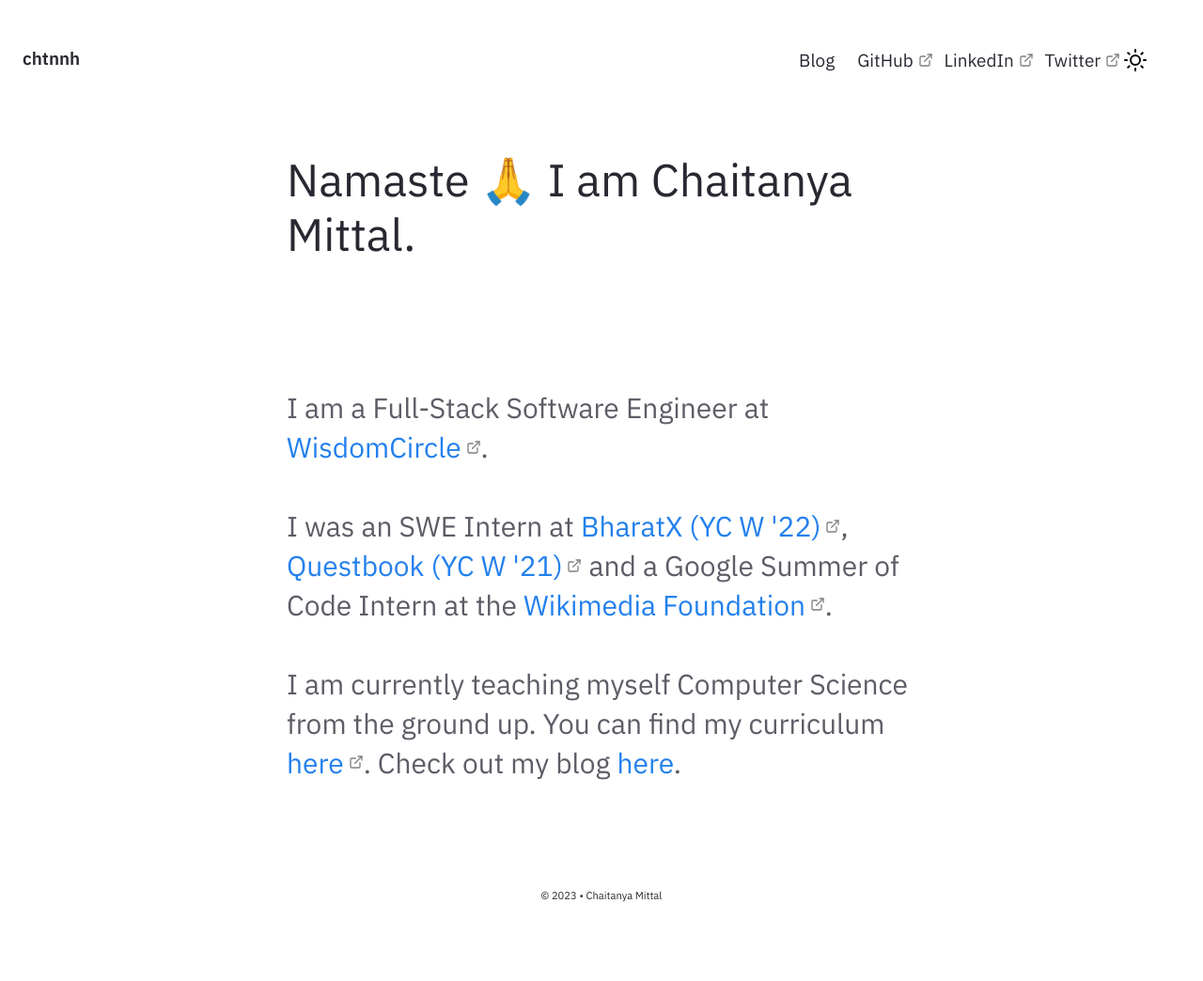
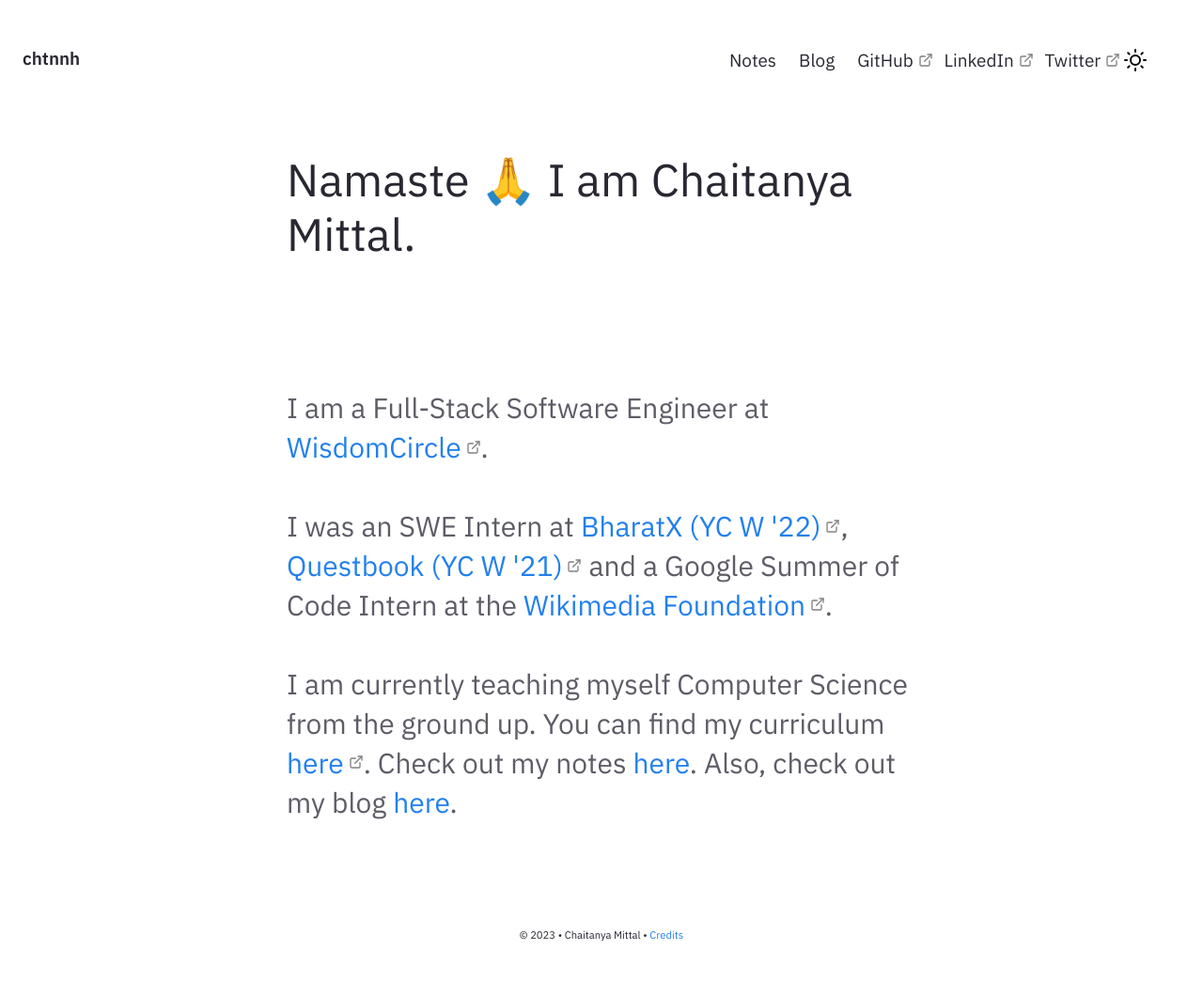
Before and after one commit to chtnnh/old.chtnnh.github.io, a Jekyll site: the page built from pages/index.md, in a window 1280 px wide. Shown: the whole page at 94% size. Built offline with Jekyll 4.4.1, drawn with Linux system fonts in a browser that asks for light colours; before the commit the page ends 1002 px from its top, so only the background shows below that.

Commit message:
feat: rework _includes, update credits

```diff
--- a/_includes/Footer.html
+++ b/_includes/Footer.html
@@ -30,6 +30,6 @@
 
 {%- if site.copyright.msg != nil and site.copyright.msg != empty and site.copyright.msg != null -%}
 <div id="copyright">
-    <p id="copyright-notice">{{site.copyright.year}} • {{site.copyright.msg}}</p>
+    <p id="copyright-notice">{{site.copyright.year}} • {{site.copyright.msg}} • <a href="/credits">Credits</a></p>
 </div>
 {%- endif -%}
--- a/_includes/Homepage.html
+++ b/_includes/Homepage.html
@@ -10,7 +10,7 @@
             I was an SWE Intern at <a href="https://bharatx.tech">BharatX (YC W '22)</a>, <a href="https://questbook.xyz">Questbook (YC W '21)</a> and a Google Summer of Code Intern at the <a href="https://wikimedia.org">Wikimedia Foundation</a>.
             <br />
             <br />
-            I am currently teaching myself Computer Science from the ground up. You can find my curriculum <a href="https://teachyourselfcs.com">here</a>. Check out my blog <a href="{{'/notes' | relative_url}}">here</a>.
+            I am currently teaching myself Computer Science from the ground up. You can find my curriculum <a href="https://teachyourselfcs.com">here</a>. Check out my notes <a href="{{'/notes' | relative_url}}">here</a>. Also, check out my blog <a href="{{'/posts' | relative_url}}">here</a>.
         </h3>
     </div>
 </div>
--- a/_includes/Nav.html
+++ b/_includes/Nav.html
@@ -54,6 +54,9 @@
     <div id="navbarBasicExample" class="navbar-menu">
       <div class="navbar-start">
         <a href="{{'/notes' | relative_url}}" class="navbar-item">
+          Notes
+        </a>
+        <a href="{{'/posts' | relative_url}}" class="navbar-item">
           Blog
         </a>
         <a href="https://github.com/chtnnh" target="_blank" class="navbar-item">
--- a/_layouts/Post.html
+++ b/_layouts/Post.html
@@ -51,7 +51,6 @@
     {%- endif -%}
 
     <title>{{page.title}} - {{site.heading}}</title>
-    <script data-host="https://microanalytics.io" data-dnt="false" src="https://microanalytics.io/js/script.js" id="ZwSg9rf6GA" async defer></script>
     <link rel="canonical" href="{{site.url}}{{page.url}}" />
     <link rel="apple-touch-icon" href="{{ site.baseurl }}/assets/img/profile.png">
     <link rel="icon" href="{{ site.baseurl }}/assets/img/favicon.png" type="image/png" sizes="16x16" />
@@ -59,11 +58,6 @@
     <link href="{{ site.baseurl }}/assets/css/main.css" rel="stylesheet" media="all" class="default" />
     <link href="{{ site.baseurl }}/assets/css/Util.css" rel="stylesheet" media="all" class="default" />
     <link href="{{ site.baseurl }}/assets/css/vendor/Katex.css" rel="stylesheet" media="all" class="default" />
-
-    <!--[if IE]>
-        <link href="/assets/css/ie-target.css" rel="stylesheet" type="text/css"/>
-    <![endif]-->
-    <!--<link href="/assets/css/prism.css" rel="stylesheet" />-->
     <link rel="alternate" type="application/rss+xml" href="{{ site.url }}/feed.xml">
 </head>
 
```
Also changed, not shown: other parts of _layouts/Post.html (+2 -2 lines), _notes/Public/Credits.md (+3 -1 lines), _notes/Public/Hidden Note.md (deleted, +0 -11 lines).
